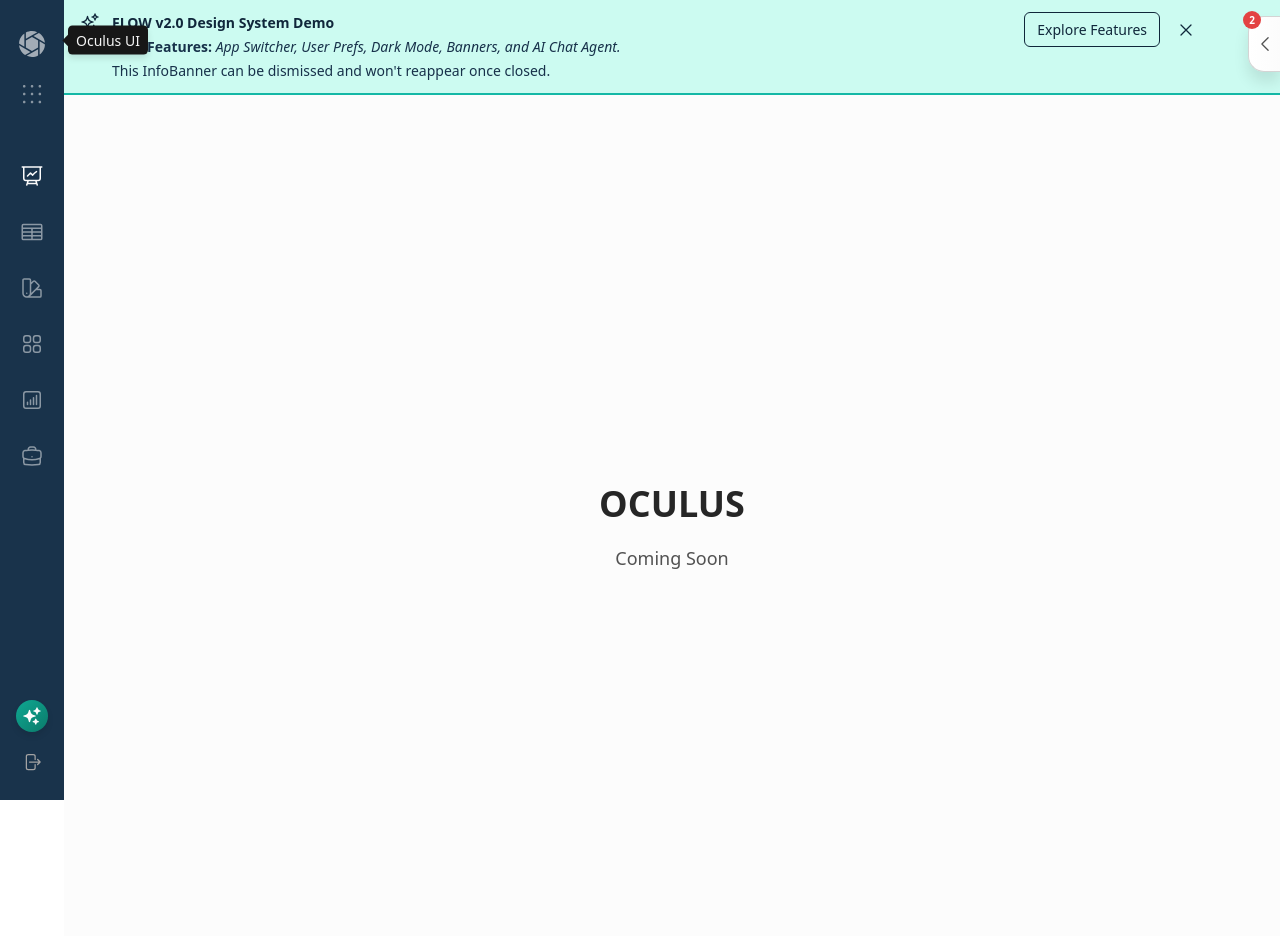
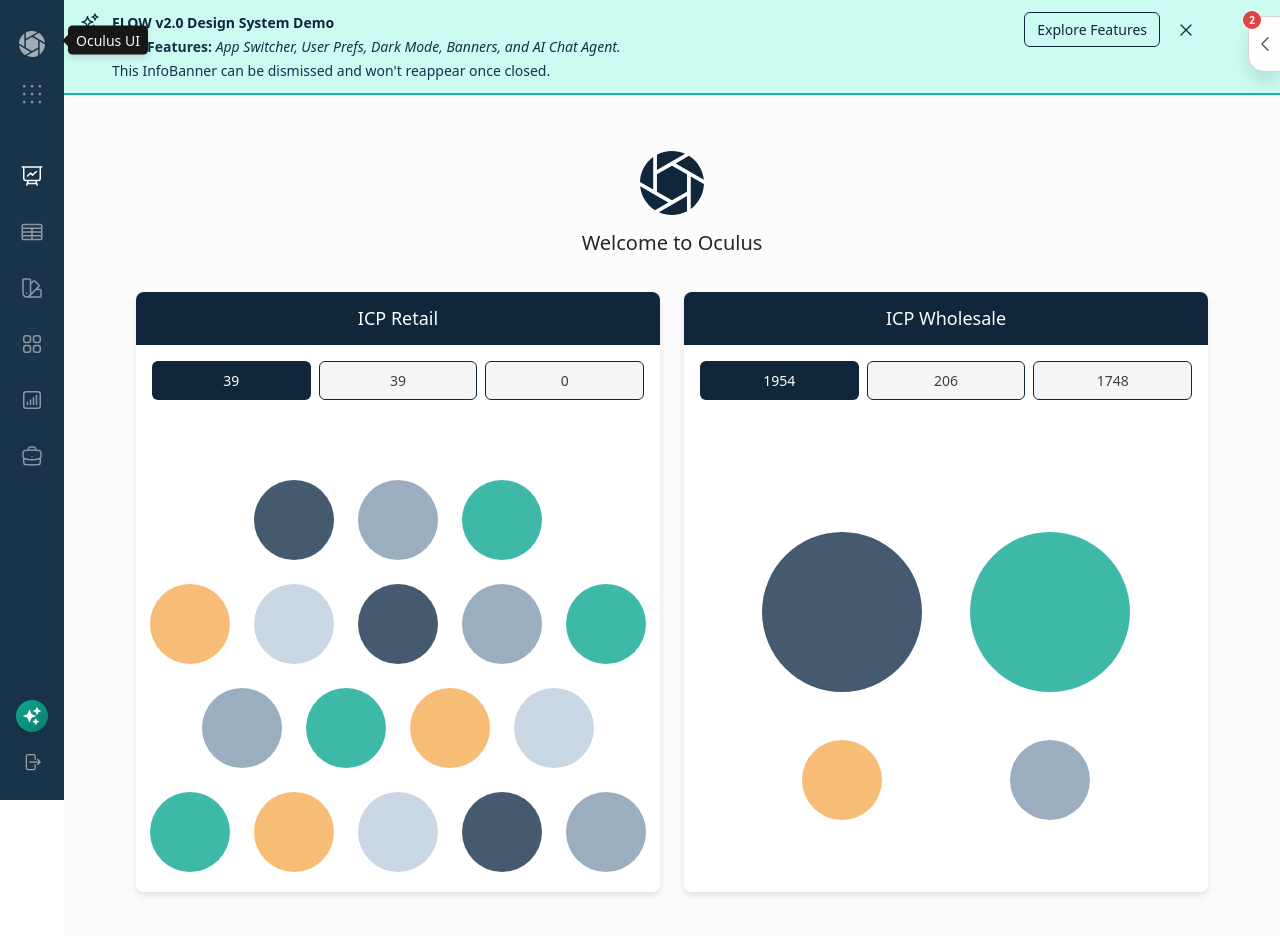
Before and after one commit to m-downing/flow_demo, a Next.js app: page / in a window 1280 px wide. Shown: the top 936 px of the page. Built offline with nearby package versions, Linux system fonts and the light colour scheme.

Commit message:
oculus finished

```diff
--- a/src/app/page.tsx
+++ b/src/app/page.tsx
@@ -1,19 +1,210 @@
 'use client';
 
-import React from 'react';
+import React, { useState } from 'react';
 import { PageContainer } from '@/design-system/layout';
+import { Card } from '@/design-system/layout';
+import { colors } from '@/design-system/foundations/tokens';
 
 export default function HomePage() {
+  const [retailSelectedTab, setRetailSelectedTab] = useState(0);
+  const [wholesaleSelectedTab, setWholesaleSelectedTab] = useState(0);
+
+  // Define bubble colors using dataViz palette
+  const bubbleColors = [
+    colors.dataViz.primary,
+    colors.dataViz.secondary,
+    colors.dataViz.positive,
+    colors.dataViz.highlight,
+    colors.dataViz.alt,
+  ];
+
   return (
     <PageContainer>
-      <div className="min-h-screen flex items-center justify-center">
-        <div className="text-center">
-          <h1 className="text-4xl font-bold text-neutral-800 dark:text-neutral-200 mb-4">
-            OCULUS
-          </h1>
-          <p className="text-lg text-neutral-600 dark:text-neutral-400">
-            Coming Soon
-          </p>
+      <div className="p-6">
+        {/* Logo and Welcome Text */}
+        <div className="flex flex-col items-center mb-8">
+          <img
+            src="/icons/ui/oculus-dark.svg"
+            alt="Oculus Logo"
+            className="w-16 h-16 mb-3"
+          />
+          <h2 className="text-xl font-medium text-neutral-800 dark:text-neutral-200">
+            Welcome to Oculus
+          </h2>
+        </div>
+
+        <div className="grid grid-cols-12 gap-6">
+          {/* ICP Retail Card */}
+          <div className="col-span-6">
+            <Card className="h-[600px] !p-0 overflow-hidden">
+              <div className="bg-primary-700 px-4 py-3">
+                <h6 className="text-lg font-medium text-neutral-50 text-center">
+                  ICP Retail
+                </h6>
+              </div>
+
+              <div className="p-4 h-full flex flex-col">
+                {/* Tabs */}
+                <div className="grid grid-cols-6 gap-2 mb-6">
+                  <button
+                    onClick={() => setRetailSelectedTab(0)}
+                    className={`col-span-2 py-2 px-3 rounded-md text-sm font-medium transition-all
+                      ${retailSelectedTab === 0
+                        ? 'bg-primary-700 text-neutral-50'
+                        : 'bg-neutral-100 dark:bg-neutral-800 text-neutral-700 dark:text-neutral-300 hover:bg-neutral-200 dark:hover:bg-neutral-700 border border-primary-700'
+                      }
+                    `}
+                  >
+                    39
+                  </button>
+                  <button
+                    onClick={() => setRetailSelectedTab(1)}
+                    className={`col-span-2 py-2 px-3 rounded-md text-sm font-medium transition-all
+                      ${retailSelectedTab === 1
+                        ? 'bg-primary-700 text-neutral-50'
+                        : 'bg-neutral-100 dark:bg-neutral-800 text-neutral-700 dark:text-neutral-300 hover:bg-neutral-200 dark:hover:bg-neutral-700 border border-primary-700'
+                      }
+                    `}
+                  >
+                    39
+                  </button>
+                  <button
+                    onClick={() => setRetailSelectedTab(2)}
+                    className={`col-span-2 py-2 px-3 rounded-md text-sm font-medium transition-all
+                      ${retailSelectedTab === 2
+                        ? 'bg-primary-700 text-neutral-50'
+                        : 'bg-neutral-100 dark:bg-neutral-800 text-neutral-700 dark:text-neutral-300 hover:bg-neutral-200 dark:hover:bg-neutral-700 border border-primary-700'
+                      }
+                    `}
+                  >
+                    0
+                  </button>
+                </div>
+
+                {/* Bubble Chart - Visual Mock */}
+                <div className="flex flex-col items-center justify-center space-y-6 py-8 flex-1">
+                  {/* Row 1 - 3 bubbles */}
+                  <div className="flex justify-center space-x-6">
+                    {[0, 1, 2].map((i) => (
+                      <div
+                        key={`row1-${i}`}
+                        className="w-20 h-20 rounded-full opacity-80 hover:opacity-100 transition-opacity"
+                        style={{ backgroundColor: bubbleColors[i % bubbleColors.length] }}
+                      />
+                    ))}
+                  </div>
+
+                  {/* Row 2 - 5 bubbles */}
+                  <div className="flex justify-center space-x-6">
+                    {[0, 1, 2, 3, 4].map((i) => (
+                      <div
+                        key={`row2-${i}`}
+                        className="w-20 h-20 rounded-full opacity-80 hover:opacity-100 transition-opacity"
+                        style={{ backgroundColor: bubbleColors[(i + 3) % bubbleColors.length] }}
+                      />
+                    ))}
+                  </div>
+
+                  {/* Row 3 - 4 bubbles */}
+                  <div className="flex justify-center space-x-6">
+                    {[0, 1, 2, 3].map((i) => (
+                      <div
+                        key={`row3-${i}`}
+                        className="w-20 h-20 rounded-full opacity-80 hover:opacity-100 transition-opacity"
+                        style={{ backgroundColor: bubbleColors[(i + 1) % bubbleColors.length] }}
+                      />
+                    ))}
+                  </div>
+
+                  {/* Row 4 - 5 bubbles */}
+                  <div className="flex justify-center space-x-6">
+                    {[0, 1, 2, 3, 4].map((i) => (
+                      <div
+                        key={`row4-${i}`}
+                        className="w-20 h-20 rounded-full opacity-80 hover:opacity-100 transition-opacity"
+                        style={{ backgroundColor: bubbleColors[(i + 2) % bubbleColors.length] }}
+                      />
+                    ))}
+                  </div>
+                </div>
+              </div>
+            </Card>
+          </div>
+
+          {/* ICP Wholesale Card */}
+          <div className="col-span-6">
+            <Card className="h-[600px] !p-0 overflow-hidden">
+              <div className="bg-primary-700 px-4 py-3">
+                <h6 className="text-lg font-medium text-neutral-50 text-center">
+                  ICP Wholesale
+                </h6>
+              </div>
+
+              <div className="p-4 h-full flex flex-col">
+                {/* Tabs */}
+                <div className="grid grid-cols-6 gap-2 mb-6">
+                  <button
+                    onClick={() => setWholesaleSelectedTab(0)}
+                    className={`col-span-2 py-2 px-3 rounded-md text-sm font-medium transition-all
+                      ${wholesaleSelectedTab === 0
+                        ? 'bg-primary-700 text-neutral-50'
+                        : 'bg-neutral-100 dark:bg-neutral-800 text-neutral-700 dark:text-neutral-300 hover:bg-neutral-200 dark:hover:bg-neutral-700 border border-primary-700'
+                      }
+                    `}
+                  >
+                    1954
+                  </button>
+                  <button
+                    onClick={() => setWholesaleSelectedTab(1)}
+                    className={`col-span-2 py-2 px-3 rounded-md text-sm font-medium transition-all
+                      ${wholesaleSelectedTab === 1
+                        ? 'bg-primary-700 text-neutral-50'
+                        : 'bg-neutral-100 dark:bg-neutral-800 text-neutral-700 dark:text-neutral-300 hover:bg-neutral-200 dark:hover:bg-neutral-700 border border-primary-700'
+                      }
+                    `}
+                  >
+                    206
+                  </button>
+                  <button
+                    onClick={() => setWholesaleSelectedTab(2)}
+                    className={`col-span-2 py-2 px-3 rounded-md text-sm font-medium transition-all
+                      ${wholesaleSelectedTab === 2
+                        ? 'bg-primary-700 text-neutral-50'
+                        : 'bg-neutral-100 dark:bg-neutral-800 text-neutral-700 dark:text-neutral-300 hover:bg-neutral-200 dark:hover:bg-neutral-700 border border-primary-700'
+                      }
+                    `}
+                  >
+                    1748
+                  </button>
+                </div>
+
+                {/* Bubble Chart - Visual Mock with 4 bubbles */}
+                <div className="flex flex-col items-center justify-center py-8 flex-1">
+                  <div className="grid grid-cols-2 gap-12">
+                    {/* Top row - 2 large bubbles */}
+                    <div
+                      className="w-40 h-40 rounded-full opacity-80 hover:opacity-100 transition-opacity"
+                      style={{ backgroundColor: colors.dataViz.primary }}
+                    />
+                    <div
+                      className="w-40 h-40 rounded-full opacity-80 hover:opacity-100 transition-opacity"
+                      style={{ backgroundColor: colors.dataViz.positive }}
+                    />
+
+                    {/* Bottom row - 2 small bubbles */}
+                    <div
+                      className="w-20 h-20 rounded-full opacity-80 hover:opacity-100 transition-opacity justify-self-center"
+                      style={{ backgroundColor: colors.dataViz.highlight }}
+                    />
+                    <div
+                      className="w-20 h-20 rounded-full opacity-80 hover:opacity-100 transition-opacity justify-self-center"
+                      style={{ backgroundColor: colors.dataViz.secondary }}
+                    />
+                  </div>
+                </div>
+              </div>
+            </Card>
+          </div>
         </div>
       </div>
     </PageContainer>
```
Also changed, not shown: public/icons/ui/oculus-dark.svg (added).
